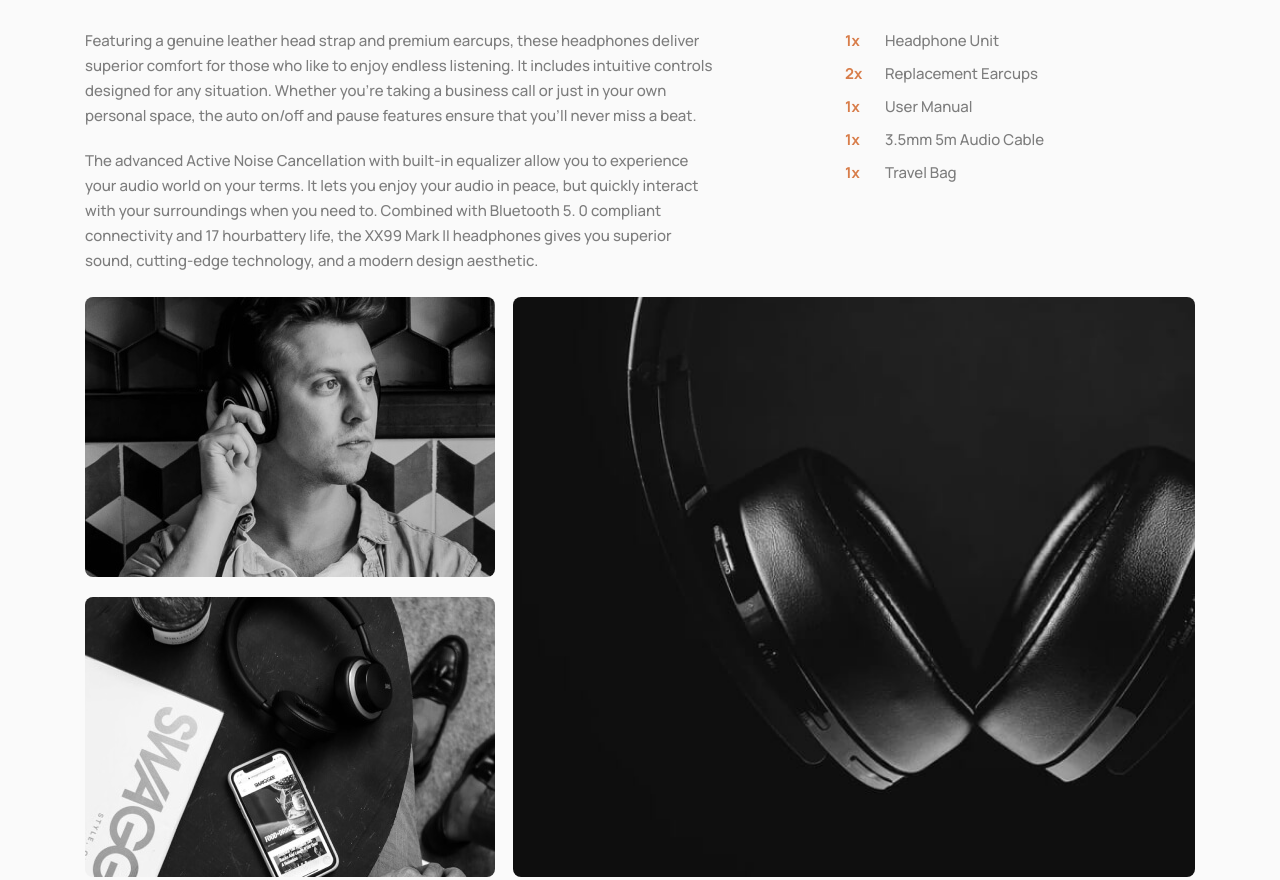
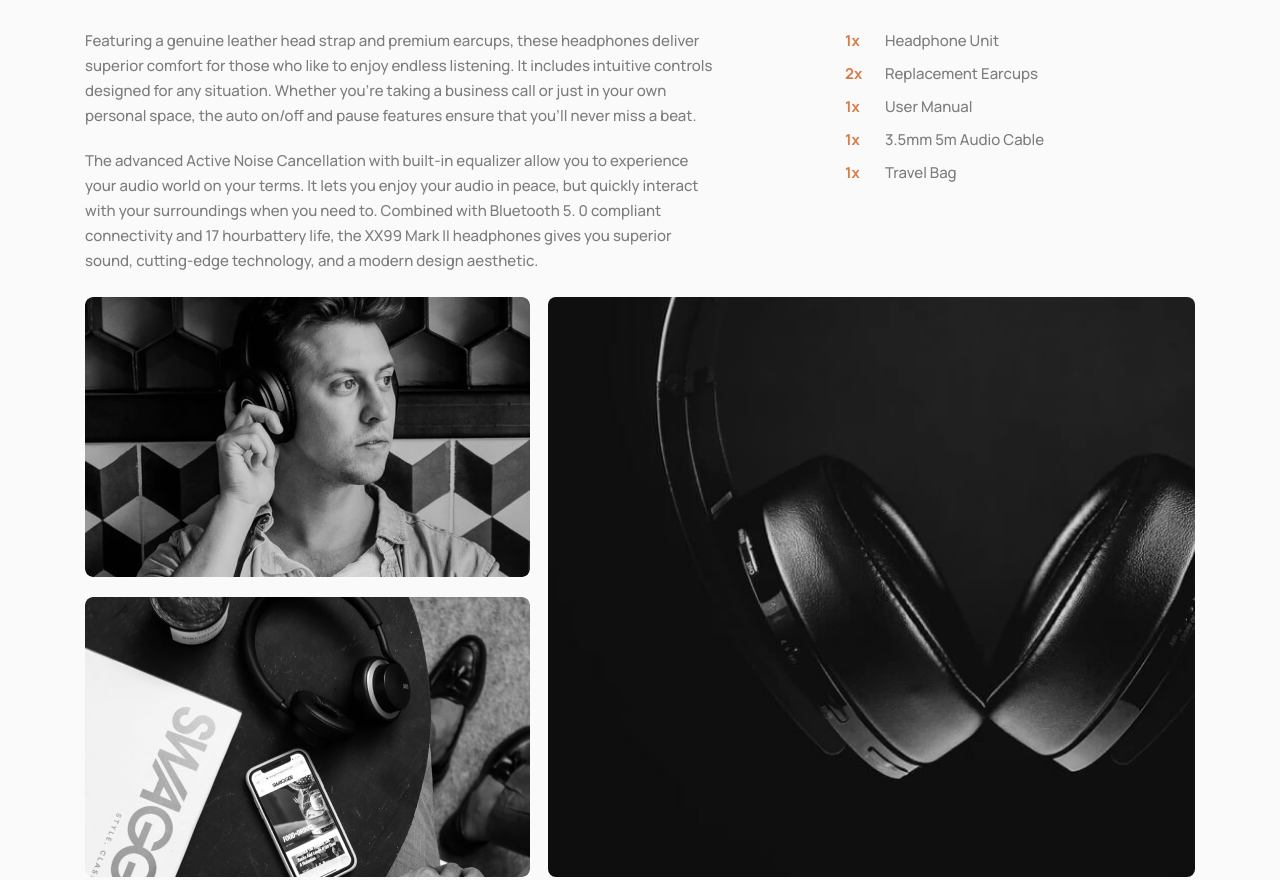
Before and after one commit to Muhammadjewel/audiophile-ecommerce, a plain HTML site: page ui-kit.html in a window 1280 px wide. Shown: the part 2722-3602 px from the top of the page. Drawn offline with nearby package versions, Linux system fonts and the light colour scheme; files that its build step writes are made by us from their sources.

Commit message:
Fix grid-template-columns error

```diff
--- a/scss/blocks/_product-images.scss
+++ b/scss/blocks/_product-images.scss
@@ -17,7 +17,7 @@
   }
 
   @include breakpoint-up ($breakpoint-container) {
-    grid-template-columns: 27.8125rem minmax(39.6875rem 1fr);
+    grid-template-columns: 27.8125rem minmax(39.6875rem, 1fr);
   }
 }
 
```
